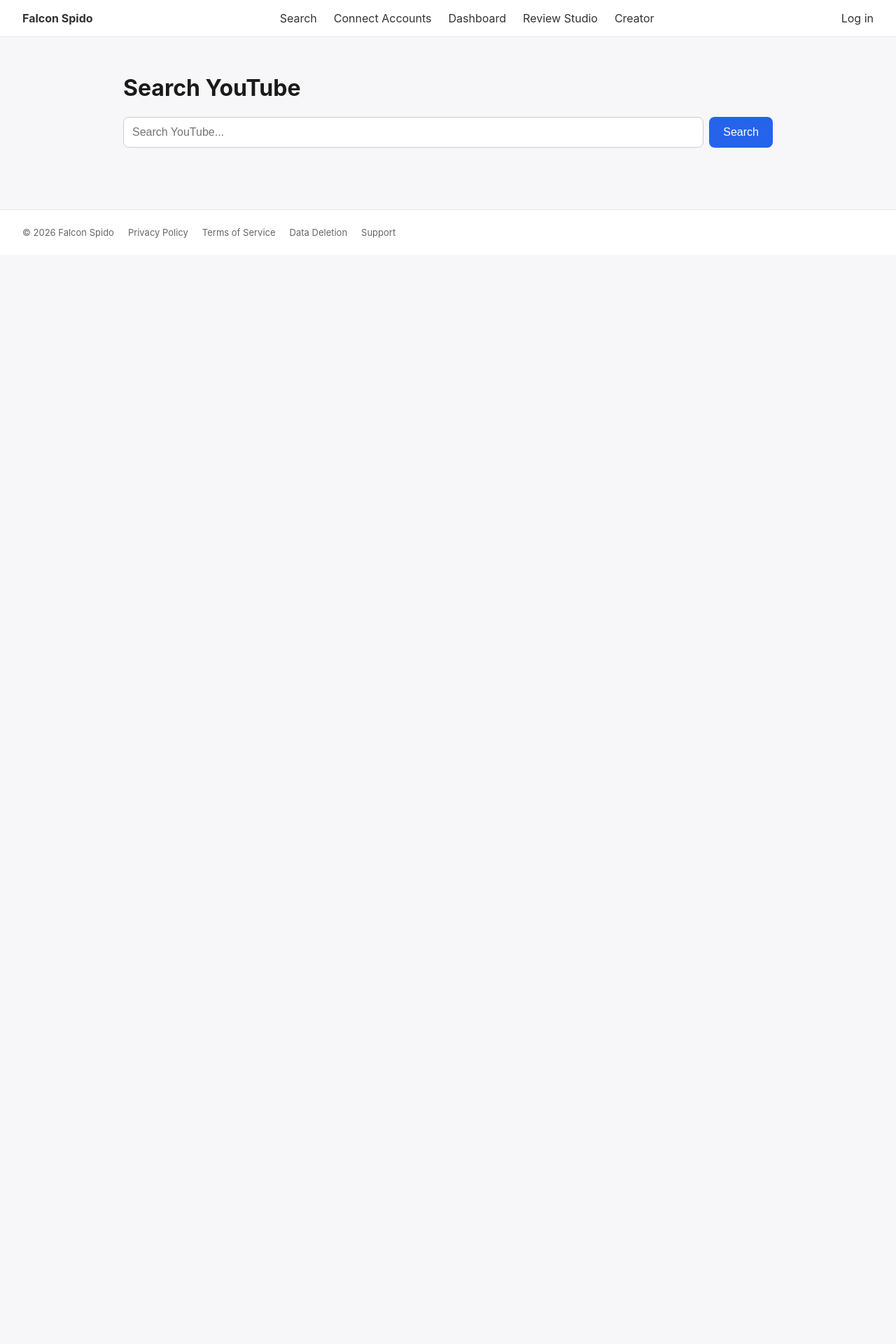
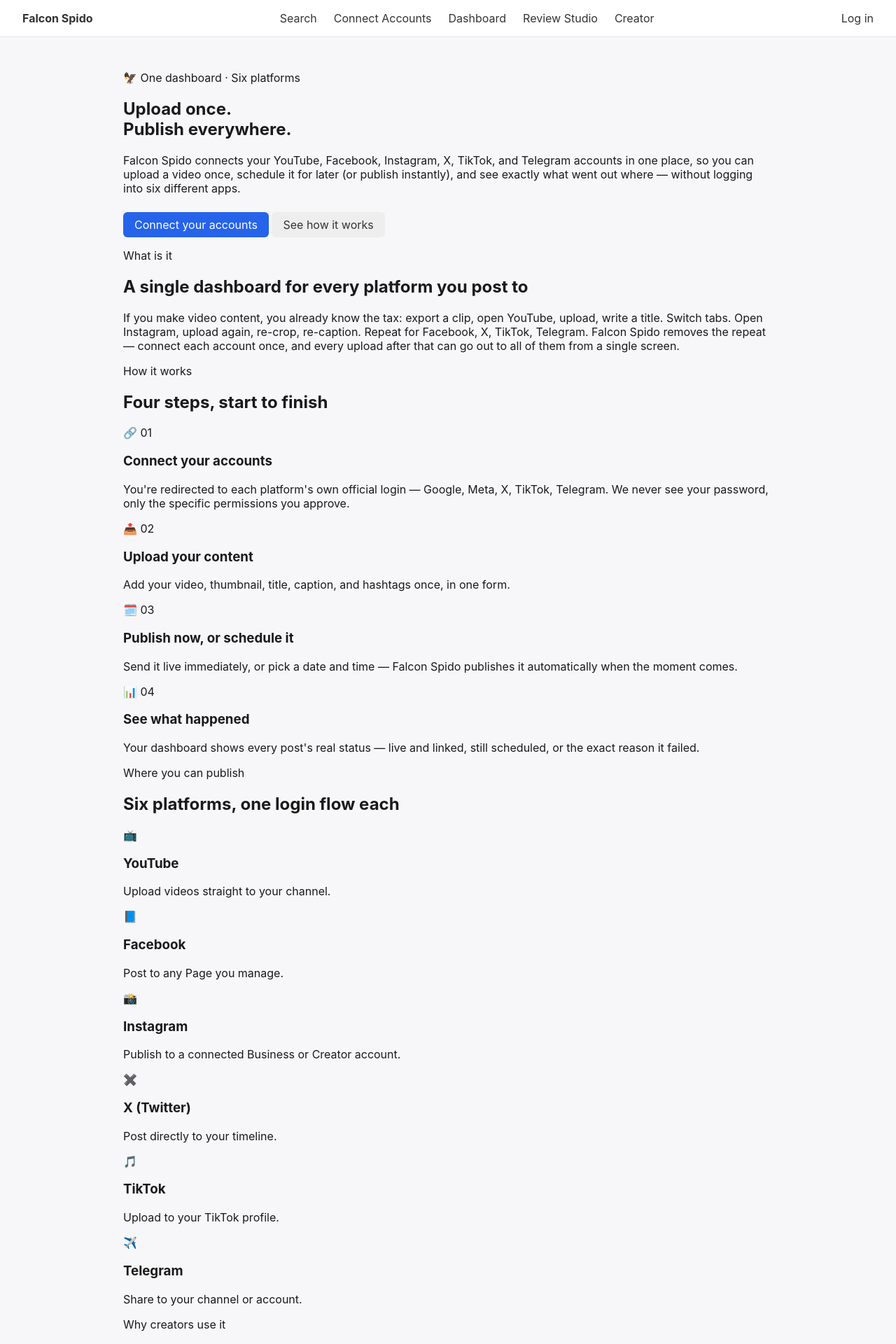
Before and after one commit to TradingMorning/JustFunHere, a Flask app: page / in a window 1280 px wide. Shown: the top 1920 px of the page at 70% size. Before the commit the page ends 340 px from the top, so only its background shows below. Run offline with Flask 3, Linux system fonts and the light colour scheme; some libraries are stand-ins or nearby versions.

Commit message:
Update index.html

```diff
--- a/templates/index.html
+++ b/templates/index.html
@@ -1,79 +1,143 @@
 {% extends "base.html" %}
-{% block title %}YouTube Search{% endblock %}
+{% block title %}Falcon Spido — Post everywhere, from one place{% endblock %}
 {% block content %}
-  <h1>Search YouTube</h1>
-  <form method="get" action="{{ url_for('search') }}" class="search-form">
-    <input type="text" name="q" placeholder="Search YouTube..." value="{{ query or '' }}" required>
-    <button type="submit">Search</button>
-  </form>
 
-  {% if data %}
-    {% if not data.available %}
-      <p class="unavailable">{{ data.reason }}</p>
+<section class="hero">
+  <p class="eyebrow">🦅 One dashboard · Six platforms</p>
+  <h1>Upload once.<br>Publish everywhere.</h1>
+  <p class="hero-sub">
+    Falcon Spido connects your YouTube, Facebook, Instagram, X, TikTok, and
+    Telegram accounts in one place, so you can upload a video once, schedule
+    it for later (or publish instantly), and see exactly what went out where —
+    without logging into six different apps.
+  </p>
+  <div class="hero-actions">
+    <a href="{{ url_for('connect') }}" class="btn-primary btn-lg">Connect your accounts</a>
+    <a href="#how-it-works" class="btn-secondary btn-lg">See how it works</a>
+  </div>
+</section>
 
-    {% elif not data.results %}
-      <p class="unavailable">No results for "{{ query }}".</p>
+<section class="section" id="what-is-it">
+  <p class="eyebrow">What is it</p>
+  <h2>A single dashboard for every platform you post to</h2>
+  <p class="section-lead">
+    If you make video content, you already know the tax: export a clip,
+    open YouTube, upload, write a title. Switch tabs. Open Instagram, upload
+    again, re-crop, re-caption. Repeat for Facebook, X, TikTok, Telegram.
+    Falcon Spido removes the repeat — connect each account once, and every
+    upload after that can go out to all of them from a single screen.
+  </p>
+</section>
 
-    {% else %}
-      <div class="yt-grid">
-        {% for video in data.results %}
-          <div class="yt-card" data-embed-url="{{ video.embed_url }}">
-            <div class="yt-thumb-wrap" onclick="playInline(this)">
-              <img src="{{ video.thumbnail }}" alt="{{ video.title }}" class="yt-thumb">
-              {% if video.duration %}<span class="yt-duration">{{ video.duration }}</span>{% endif %}
-              <span class="yt-play-overlay">▶</span>
-            </div>
+<section class="section" id="how-it-works">
+  <p class="eyebrow">How it works</p>
+  <h2>Four steps, start to finish</h2>
+  <div class="steps-grid">
+    <div class="step-card">
+      <span class="step-icon">🔗</span>
+      <span class="step-num">01</span>
+      <h3>Connect your accounts</h3>
+      <p>You're redirected to each platform's own official login — Google,
+        Meta, X, TikTok, Telegram. We never see your password, only the
+        specific permissions you approve.</p>
+    </div>
+    <div class="step-card">
+      <span class="step-icon">📤</span>
+      <span class="step-num">02</span>
+      <h3>Upload your content</h3>
+      <p>Add your video, thumbnail, title, caption, and hashtags once, in
+        one form.</p>
+    </div>
+    <div class="step-card">
+      <span class="step-icon">🗓️</span>
+      <span class="step-num">03</span>
+      <h3>Publish now, or schedule it</h3>
+      <p>Send it live immediately, or pick a date and time — Falcon Spido
+        publishes it automatically when the moment comes.</p>
+    </div>
+    <div class="step-card">
+      <span class="step-icon">📊</span>
+      <span class="step-num">04</span>
+      <h3>See what happened</h3>
+      <p>Your dashboard shows every post's real status — live and linked,
+        still scheduled, or the exact reason it failed.</p>
+    </div>
+  </div>
+</section>
 
-            <div class="yt-meta-row">
-              {% if video.channel_avatar %}
-                <a href="{{ video.channel_url }}" target="_blank" rel="noopener">
-                  <img src="{{ video.channel_avatar }}" alt="{{ video.channel_title }}" class="yt-avatar">
-                </a>
-              {% endif %}
-              <div class="yt-text">
-                <a href="{{ video.watch_url }}" target="_blank" rel="noopener" class="yt-title">{{ video.title }}</a>
-                <a href="{{ video.channel_url }}" target="_blank" rel="noopener" class="yt-channel">{{ video.channel_title }}</a>
-                <p class="yt-stats">
-                  {% if video.view_count %}{{ video.view_count }} views{% endif %}
-                  {% if video.view_count and video.published_ago %} • {% endif %}
-                  {{ video.published_ago }}
-                </p>
-              </div>
-            </div>
-          </div>
-        {% endfor %}
-      </div>
-    {% endif %}
-  {% endif %}
+<section class="section" id="platforms">
+  <p class="eyebrow">Where you can publish</p>
+  <h2>Six platforms, one login flow each</h2>
+  <div class="platform-grid">
+    <div class="platform-card"><span class="platform-icon">📺</span><h3>YouTube</h3><p>Upload videos straight to your channel.</p></div>
+    <div class="platform-card"><span class="platform-icon">📘</span><h3>Facebook</h3><p>Post to any Page you manage.</p></div>
+    <div class="platform-card"><span class="platform-icon">📸</span><h3>Instagram</h3><p>Publish to a connected Business or Creator account.</p></div>
+    <div class="platform-card"><span class="platform-icon">✖️</span><h3>X (Twitter)</h3><p>Post directly to your timeline.</p></div>
+    <div class="platform-card"><span class="platform-icon">🎵</span><h3>TikTok</h3><p>Upload to your TikTok profile.</p></div>
+    <div class="platform-card"><span class="platform-icon">✈️</span><h3>Telegram</h3><p>Share to your channel or account.</p></div>
+  </div>
+</section>
 
-  <script>
-    // Clicking a thumbnail swaps it for a live YouTube embed, played inline —
-    // exactly like clicking a result on youtube.com itself. Only one video
-    // plays at a time; switching to another stops the previous one.
-    function playInline(thumbWrap) {
-      document.querySelectorAll('.yt-thumb-wrap').forEach(function (el) {
-        if (el !== thumbWrap) el.innerHTML = el.dataset.originalHtml || el.innerHTML;
-      });
+<section class="section" id="why">
+  <p class="eyebrow">Why creators use it</p>
+  <h2>Built around control, not lock-in</h2>
+  <div class="features-grid">
+    <div class="feature-row"><span class="feature-icon">⏱️</span><div><h3>Save hours every week</h3><p>Stop uploading the same video six separate times through six separate apps.</p></div></div>
+    <div class="feature-row"><span class="feature-icon">🔒</span><div><h3>Your accounts stay yours</h3><p>Tokens are encrypted at rest, and you can disconnect any platform in one click, any time.</p></div></div>
+    <div class="feature-row"><span class="feature-icon">🎯</span><div><h3>Nothing posts without you</h3><p>Every publish is something you explicitly uploaded and selected — no auto-generated content, ever.</p></div></div>
+    <div class="feature-row"><span class="feature-icon">🧭</span><div><h3>One place to see everything</h3><p>Every scheduled and published post across every platform, in a single timeline.</p></div></div>
+  </div>
+</section>
 
-      const card = thumbWrap.closest('.yt-card');
-      const embedUrl = card.dataset.embedUrl;
+<section class="section" id="faq">
+  <p class="eyebrow">FAQ</p>
+  <h2>Common questions</h2>
+  <div class="faq-list">
+    <details class="faq-item">
+      <summary>What exactly is Falcon Spido?</summary>
+      <p>A tool that lets you connect your own social media accounts and
+        upload, schedule, or publish your own video content to them —
+        YouTube, Facebook, Instagram, X, TikTok, and Telegram — from one
+        dashboard, instead of doing it manually on each app.</p>
+    </details>
+    <details class="faq-item">
+      <summary>Who is this for?</summary>
+      <p>Creators, small teams, and agencies who publish the same video
+        content across more than one platform and want to stop doing it
+        manually, one app at a time.</p>
+    </details>
+    <details class="faq-item">
+      <summary>Is my data and are my accounts safe?</summary>
+      <p>Yes. We connect to each platform using their own official login —
+        we never see or store your platform passwords. Access tokens are
+        encrypted at rest. Full details are in our
+        <a href="{{ url_for('privacy_policy') }}">Privacy Policy</a>.</p>
+    </details>
+    <details class="faq-item">
+      <summary>Can I disconnect a platform or delete my data?</summary>
+      <p>Yes, any time, in one click — see
+        <a href="{{ url_for('data_deletion') }}">Data Deletion Instructions</a>
+        for every way to do it.</p>
+    </details>
+    <details class="faq-item">
+      <summary>Do I need a Business account for Instagram?</summary>
+      <p>Yes — Instagram's own API requires the account be a Business or
+        Creator account linked to a Facebook Page. Personal Instagram
+        accounts can't be connected, due to Instagram's own platform rules.</p>
+    </details>
+    <details class="faq-item">
+      <summary>What happens if a scheduled post fails?</summary>
+      <p>It never fails silently — your dashboard shows the exact reason
+        (for example, a platform-side content rule, a missing permission,
+        or a temporary outage on that platform's end), so you always know
+        what happened.</p>
+    </details>
+  </div>
+</section>
 
-      if (!thumbWrap.dataset.originalHtml) {
-        thumbWrap.dataset.originalHtml = thumbWrap.innerHTML;
-      }
+<section class="section cta-section">
+  <h2>Ready to post everywhere, at once?</h2>
+  <a href="{{ url_for('connect') }}" class="btn-primary btn-lg">Connect your accounts</a>
+</section>
 
-      const iframe = document.createElement('iframe');
-      iframe.src = embedUrl;
-      iframe.width = '100%';
-      iframe.height = '202';
-      iframe.frameBorder = '0';
-      iframe.allow = 'accelerometer; autoplay; clipboard-write; encrypted-media; gyroscope; picture-in-picture';
-      iframe.allowFullscreen = true;
-      iframe.style.borderRadius = '10px';
-
-      thumbWrap.innerHTML = '';
-      thumbWrap.appendChild(iframe);
-      thumbWrap.onclick = null;
-    }
-  </script>
 {% endblock %}
```
